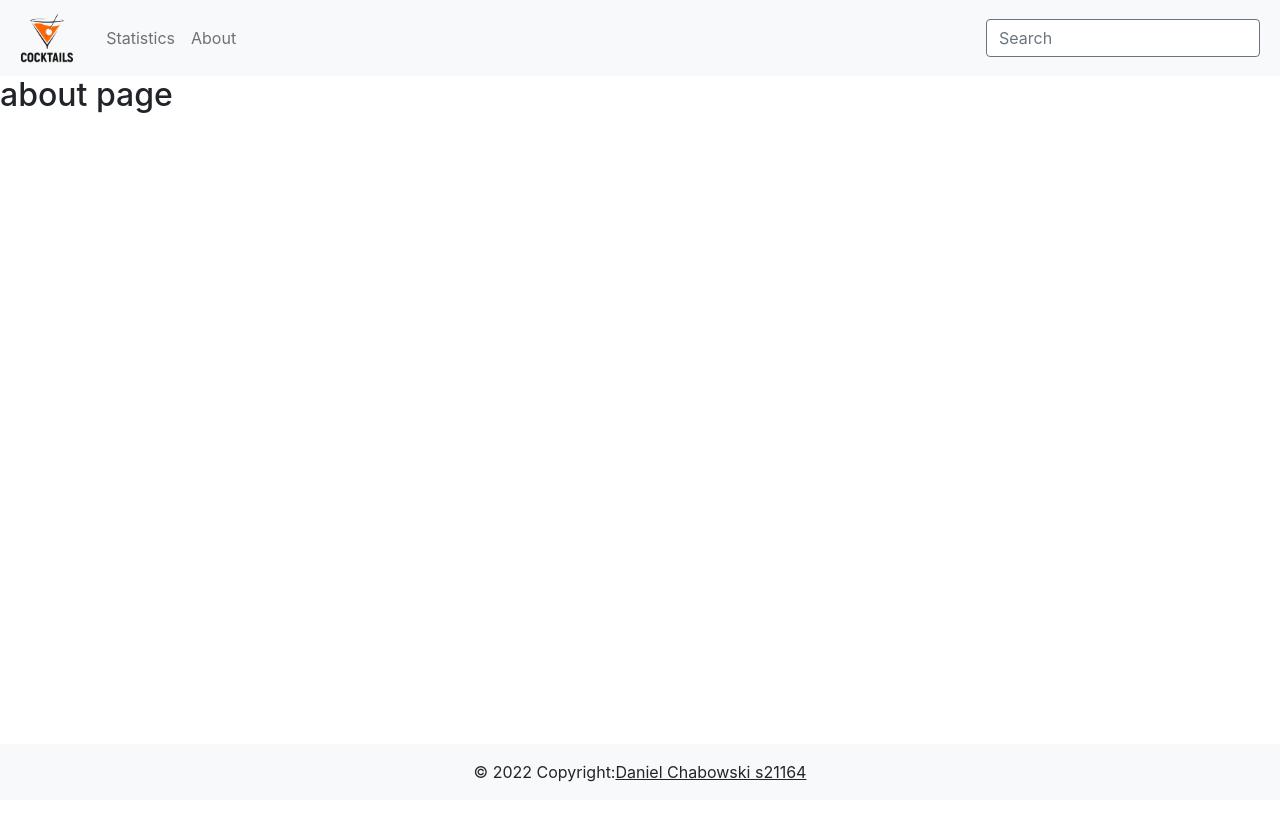
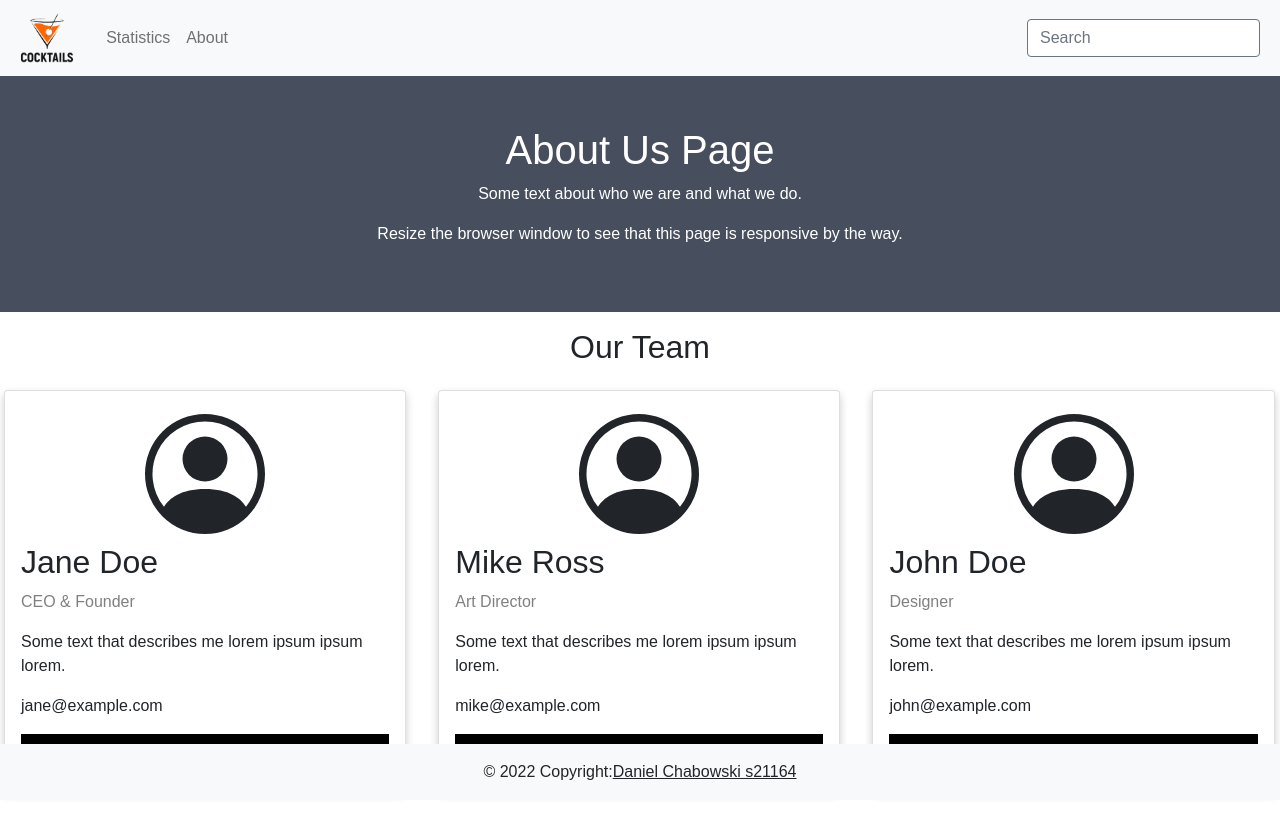
Before and after one commit to Szabek/cocktails_db, a React (Create React App) app: page /about in a window 1280 px wide. Built offline with nearby package versions, Linux system fonts and the light colour scheme.

Commit message:
about aad error pages, sass added

```diff
--- a/package.json
+++ b/package.json
@@ -11,8 +11,10 @@
     "popper.js": "^1.16.1",
     "react": "^18.2.0",
     "react-dom": "^18.2.0",
+    "react-icons": "^4.4.0",
     "react-router-dom": "^6.3.0",
     "react-scripts": "5.0.1",
+    "sass": "^1.53.0",
     "web-vitals": "^2.1.4"
   },
   "scripts": {
--- a/src/App.js
+++ b/src/App.js
@@ -1,4 +1,4 @@
-import './App.css';
+import './App.scss';
 import { BrowserRouter as Router, Route, Routes} from "react-router-dom";
 //pages
 import Navbar from "./components/Navbar";
--- a/src/App.css
+++ b/src/App.scss
@@ -1,5 +1,14 @@
 .App {
   text-align: center;
+}
+
+body {
+  font-family: Arial, Helvetica, sans-serif;
+  margin: 0;
+}
+
+html {
+  box-sizing: border-box;
 }
 
 .App-logo {
--- a/src/index.js
+++ b/src/index.js
@@ -4,7 +4,7 @@ import $ from 'jquery';
 import Popper from 'popper.js';
 import React from 'react';
 import ReactDOM from 'react-dom/client';
-import './index.css';
+import './index.scss';
 import App from './App';
 import reportWebVitals from './reportWebVitals';
 
--- a/src/pages/About.js
+++ b/src/pages/About.js
@@ -1,10 +1,64 @@
 import React from 'react'
+import style from '../styles/About.scss'
+import {BsPersonCircle} from "react-icons/bs";
 
 const About = () => {
   return (
-    <div>
-      <h2>about page</h2>
-    </div>
+      <div>
+          <div className="about-section">
+              <h1>About Us Page</h1>
+              <p>Some text about who we are and what we do.</p>
+              <p>Resize the browser window to see that this page is responsive by the way.</p>
+          </div>
+
+          <h2 className="text-center m-3">Our Team</h2>
+          <div className="row">
+              <div className="column">
+                  <div className="card">
+                      <h1 className="profile-icon text-center"><BsPersonCircle/></h1>
+                      <div className="container">
+                          <h2>Jane Doe</h2>
+                          <p className="title">CEO & Founder</p>
+                          <p>Some text that describes me lorem ipsum ipsum lorem.</p>
+                          <p>jane@example.com</p>
+                          <p>
+                              <button className="button">Contact</button>
+                          </p>
+                      </div>
+                  </div>
+              </div>
+
+              <div className="column">
+                  <div className="card">
+                      <h1 className="profile-icon text-center"><BsPersonCircle/></h1>
+                      <div className="container">
+                          <h2>Mike Ross</h2>
+                          <p className="title">Art Director</p>
+                          <p>Some text that describes me lorem ipsum ipsum lorem.</p>
+                          <p>mike@example.com</p>
+                          <p>
+                              <button className="button">Contact</button>
+                          </p>
+                      </div>
+                  </div>
+              </div>
+
+              <div className="column">
+                  <div className="card">
+                      <h1 className="profile-icon text-center"><BsPersonCircle/></h1>
+                      <div className="container">
+                          <h2>John Doe</h2>
+                          <p className="title">Designer</p>
+                          <p>Some text that describes me lorem ipsum ipsum lorem.</p>
+                          <p>john@example.com</p>
+                          <p>
+                              <button className="button">Contact</button>
+                          </p>
+                      </div>
+                  </div>
+              </div>
+          </div>
+      </div>
   )
 }
 
--- a/src/pages/Error.js
+++ b/src/pages/Error.js
@@ -1,10 +1,14 @@
 import React from 'react'
 import { Link } from 'react-router-dom'
+import {SiFacepunch} from "react-icons/si";
 
 const Error = () => {
   return (
-    <div>
-      <h2>error page</h2>
+    <div className="text-center">
+        <div className="m-5">
+            <h2>Page not found</h2>
+            <h2>a bit too many cocktails <SiFacepunch/></h2>
+        </div>
     </div>
   )
 }
--- /dev/null
+++ b/src/styles/About.scss
@@ -0,0 +1,63 @@
+*, *:before, *:after {
+  box-sizing: inherit;
+}
+
+.column {
+  float: left;
+  width: 33.3%;
+  margin-bottom: 16px;
+  padding: 0 8px;
+}
+
+.card {
+  box-shadow: 0 4px 8px 0 rgba(0, 0, 0, 0.2);
+  margin: 8px;
+}
+
+.about-section {
+  padding: 50px;
+  text-align: center;
+  background-color: #474e5d;
+  color: white;
+}
+
+.container {
+  padding: 0 16px;
+}
+
+.container::after, .row::after {
+  content: "";
+  clear: both;
+  display: table;
+}
+
+.title {
+  color: grey;
+}
+
+.button {
+  border: none;
+  outline: 0;
+  display: inline-block;
+  padding: 8px;
+  color: white;
+  background-color: #000;
+  text-align: center;
+  cursor: pointer;
+  width: 100%;
+}
+
+.button:hover {
+  background-color: #555;
+}
+
+@media screen and (max-width: 650px) {
+  .column {
+    width: 100%;
+    display: block;
+  }
+}
+
+.profile-icon {
+  font-size: 120px;
+}
```
Also changed, not shown: src/index.scss (renamed from src/index.css), 1 other file (tests, documents, lock files or other folders).
